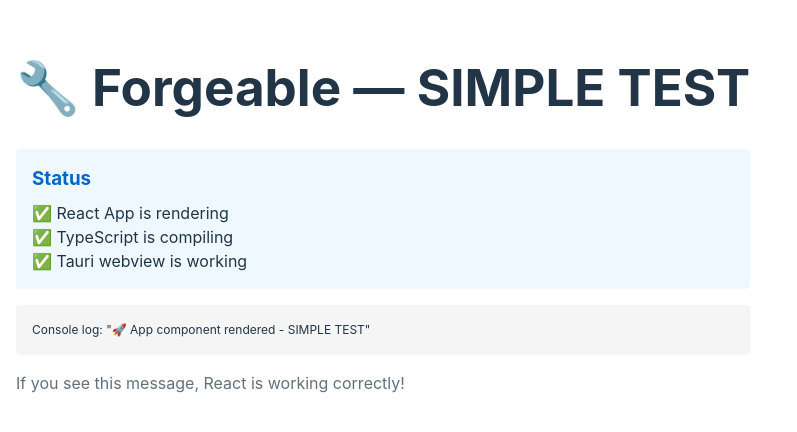
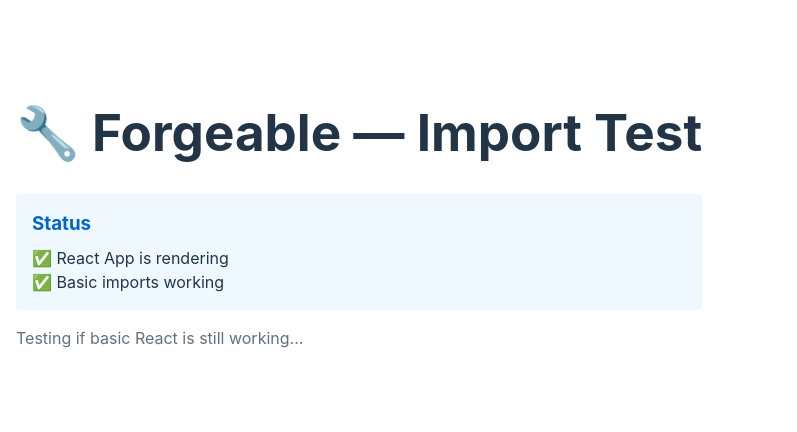
Before and after one commit to JOHED-Velca/Forgeable, a React (Vite) app in the folder apps/ui/: page / in a window 1280 px wide. Shown: the part 182-614 px from the top of the page, without its empty margins (0-797 px from the left). Built offline with nearby package versions, Linux system fonts and the light colour scheme.

Commit message:
Simple App.tsx version working.

```diff
--- a/apps/ui/src/App.tsx
+++ b/apps/ui/src/App.tsx
@@ -1,34 +1,16 @@
 export default function App() {
-  console.log("🚀 App component rendered - SIMPLE TEST");
+  console.log("🚀 App component rendered - IMPORT TEST");
 
   return (
     <div style={{ padding: 16, fontFamily: "Inter, system-ui, sans-serif" }}>
-      <h1>🔧 Forgeable — SIMPLE TEST</h1>
-      <div
-        style={{
-          background: "#f0f8ff",
-          padding: 16,
-          borderRadius: 4,
-          marginBottom: 16,
-        }}
-      >
+      <h1>🔧 Forgeable — Import Test</h1>
+      <div style={{ background: "#f0f8ff", padding: 16, borderRadius: 4, marginBottom: 16 }}>
         <h3 style={{ margin: 0, marginBottom: 8, color: "#0066cc" }}>Status</h3>
         <p style={{ margin: 0 }}>✅ React App is rendering</p>
-        <p style={{ margin: 0 }}>✅ TypeScript is compiling</p>
-        <p style={{ margin: 0 }}>✅ Tauri webview is working</p>
+        <p style={{ margin: 0 }}>✅ Basic imports working</p>
       </div>
-      <p
-        style={{
-          background: "#f5f5f5",
-          padding: 16,
-          borderRadius: 4,
-          fontSize: 12,
-        }}
-      >
-        Console log: "🚀 App component rendered - SIMPLE TEST"
-      </p>
       <p style={{ opacity: 0.7 }}>
-        If you see this message, React is working correctly!
+        Testing if basic React is still working...
       </p>
     </div>
   );
```
